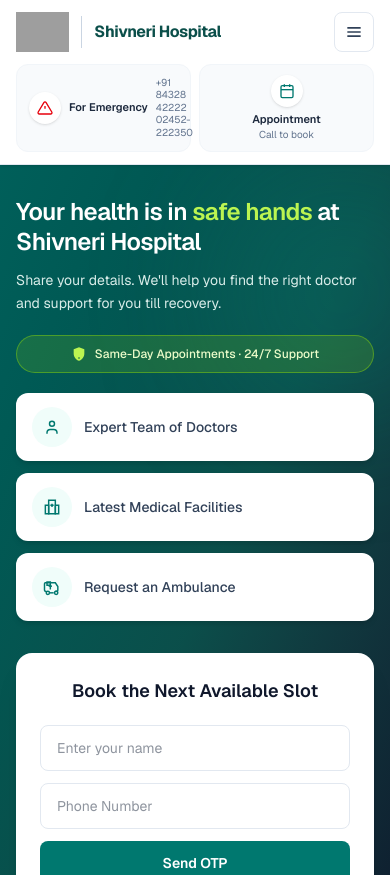
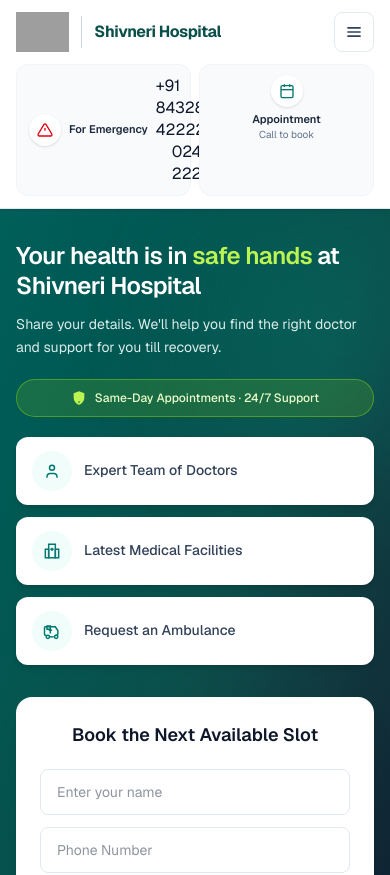
Before and after one commit to rp98nt/shivnerihospital, a Next.js app: page / in a window 390 px wide. Shown: the top 875 px of the page. Built offline with nearby package versions, Linux system fonts and the light colour scheme; grey boxes are pictures that could not be loaded.

Commit message:
fix: pad landline number to align under emergency mobile
Add left padding to the lower emergency number so it sits centered beneath the mobile number.

```diff
--- a/components/site-header.tsx
+++ b/components/site-header.tsx
@@ -127,7 +127,7 @@ function MobileEmergencyChip() {
         <span className="shrink-0 text-[11px] font-semibold leading-tight text-slate-800">
           For Emergency
         </span>
-        <span className="flex flex-col text-[10px] leading-tight text-slate-500">
+        <span className="flex flex-col leading-snug">
           <a
             href={`tel:${EMERGENCY_MOBILE_TEL}`}
             className="transition-colors hover:text-red-600"
@@ -136,7 +136,7 @@ function MobileEmergencyChip() {
           </a>
           <a
             href={`tel:${EMERGENCY_LANDLINE_TEL}`}
-            className="transition-colors hover:text-red-600"
+            className="pl-4 transition-colors hover:text-red-600 sm:pl-5"
           >
             {EMERGENCY_LANDLINE}
           </a>
@@ -163,7 +163,7 @@ function TopBarEmergencyContact() {
           </a>
           <a
             href={`tel:${EMERGENCY_LANDLINE_TEL}`}
-            className="transition-colors hover:text-red-600"
+            className="pl-4 transition-colors hover:text-red-600 sm:pl-5"
           >
             {EMERGENCY_LANDLINE}
           </a>
```
